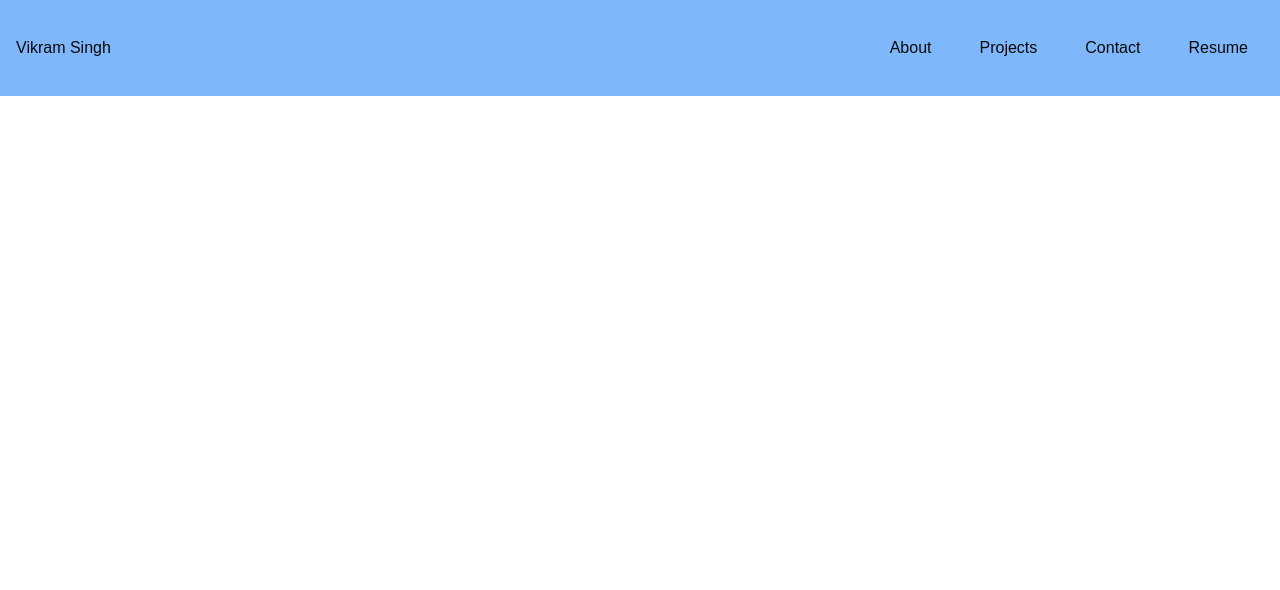
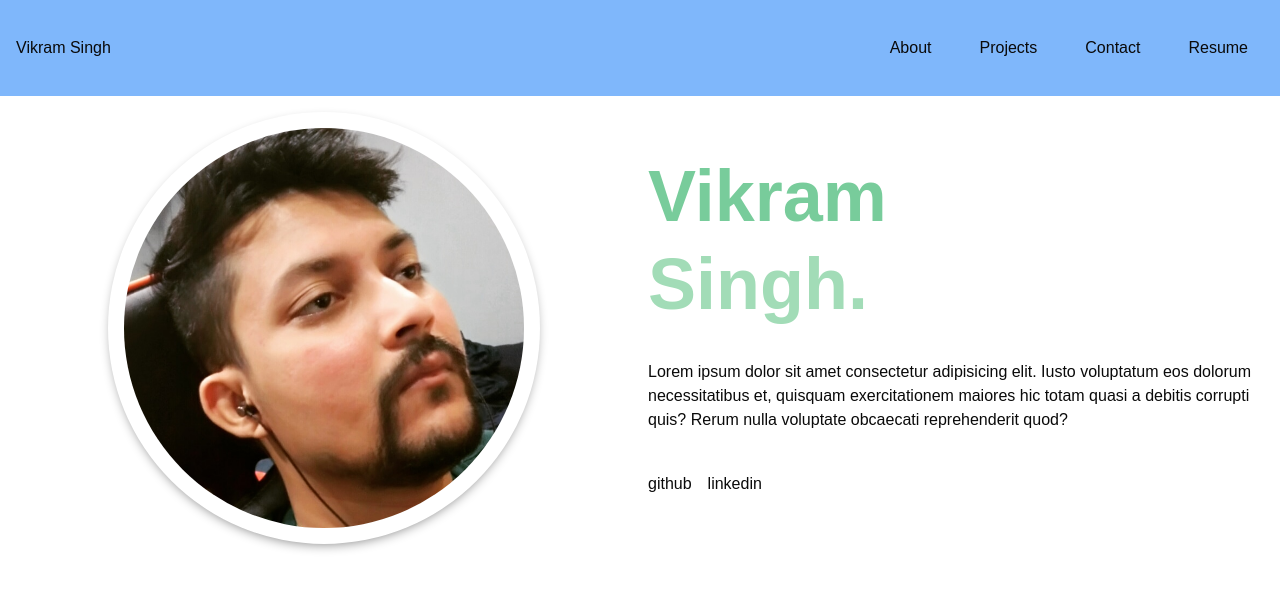
Before and after one commit to vikramsingh13/portfolio-website, a Next.js app: page / in a window 1280 px wide. Shown: the top 590 px of the page. Built offline with nearby package versions, Linux system fonts and the light colour scheme.

Commit message:
homepage intro template added

```diff
--- a/app/page.tsx
+++ b/app/page.tsx
@@ -1,7 +1,11 @@
 import Navbar from "@/components/navbar.tsx";
+import HomepageIntro from "@/components/homepage-intro.tsx";
 
 export default function Home() {
   return (
-    <Navbar />
+    <>
+      <Navbar />
+      <HomepageIntro className="mt-24"/>
+    </>
   );
 }
--- a/components/homepage-intro.tsx
+++ b/components/homepage-intro.tsx
@@ -0,0 +1,35 @@
+import React from "react";
+
+type HomepageIntroProps = {
+  className?: string;
+};
+
+const HomepageIntro = (props: HomepageIntroProps) => {
+  return (
+    <div className={props.className + " " + "flex max-md:flex-col gap-4 p-4"}>
+      {/* Profile picture will go here */}
+      <div className="flex-1 flex justify-center items-center text-center">
+        {/* Circular background with box shadow. The image will be contained within. */}
+        <div className="p-4 rounded-full shadow-profile">
+          <img
+            className="max-w-[400px] rounded-full"
+            src="images/profile-picture.jpeg"
+            alt="Profile picture of Vikram Singh."
+          />
+        </div>
+      </div>
+      {/* Name, tagline, and socials (github, linkedin) */}
+      <div className="flex-1 flex justify-center items-start text-left flex-col gap-4">
+        <p className="text-[#78cc9b] font-bold text-7xl">Vikram </p>
+        <p className="text-[#a2dcb7] font-bold text-7xl">Singh.</p>
+        <p className="my-6">Lorem ipsum dolor sit amet consectetur adipisicing elit. Iusto voluptatum eos dolorum necessitatibus et, quisquam exercitationem maiores hic totam quasi a debitis corrupti quis? Rerum nulla voluptate obcaecati reprehenderit quod?</p>
+        <div className="flex flex-row gap-4">
+          <a href="https://github.com/vikramsingh13" target="_blank" className="">github</a>
+          <a href="https://www.linkedin.com/in/vikram-singh-32b0b2119/" target="_blank" className="">linkedin</a>
+        </div>
+      </div>
+    </div>
+  );
+};
+
+export default HomepageIntro;
--- a/tailwind.config.ts
+++ b/tailwind.config.ts
@@ -55,7 +55,10 @@ const config: Config = {
   			lg: 'var(--radius)',
   			md: 'calc(var(--radius) - 2px)',
   			sm: 'calc(var(--radius) - 4px)'
-  		}
+  		},
+      boxShadow: {
+        'profile': '0px 4px 12px -4px gray',
+      }
   	}
   },
   plugins: [require("tailwindcss-animate")],
```
Also changed, not shown: app/globals.css (+7 -0 lines).
